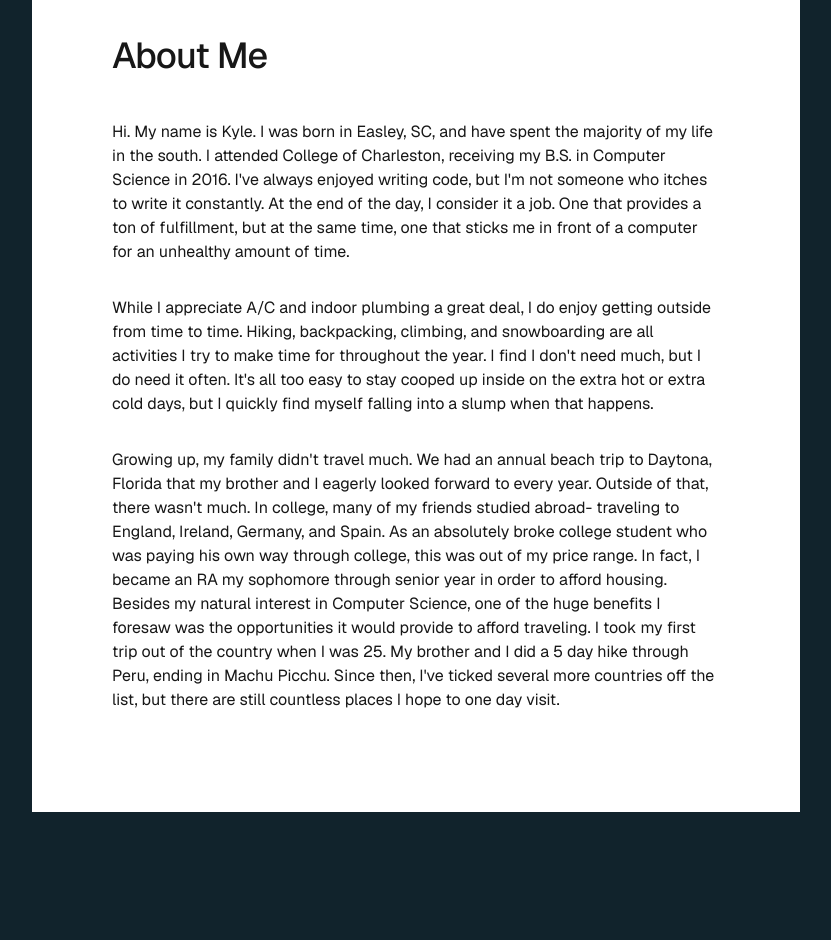
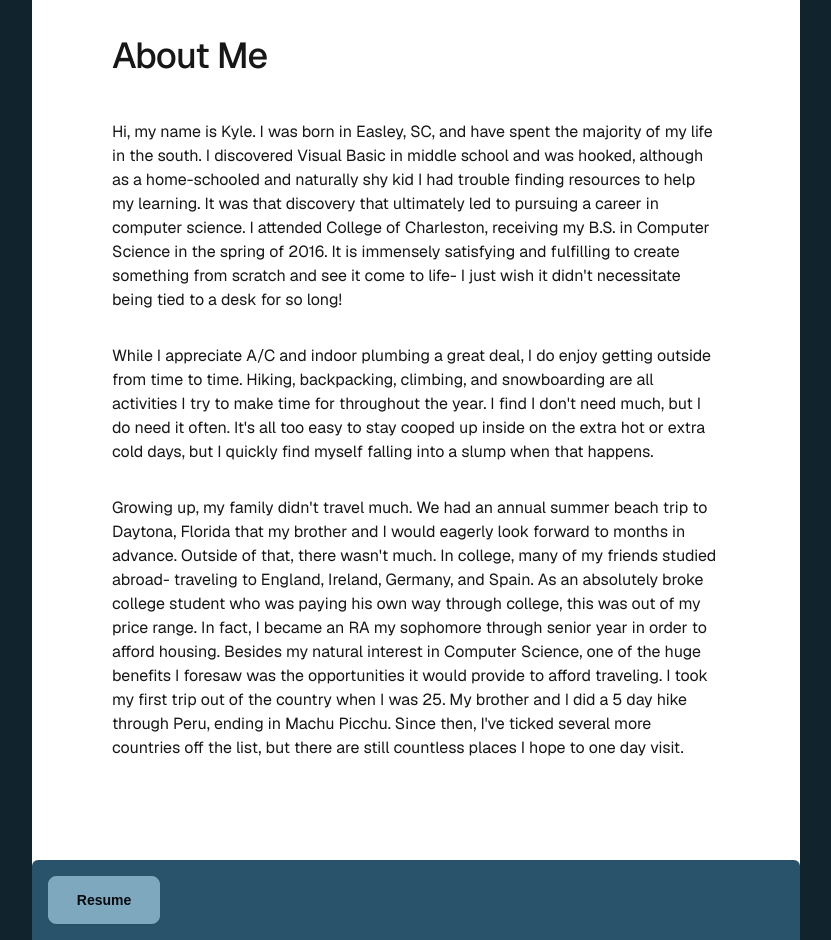
Before and after one commit to KyleBrooks242/website, a Next.js app: page /about in a window 1280 px wide. Shown: the part 440-1380 px from the top of the page, without its empty margins (224-1055 px from the left). Before the commit the page ends 1252 px from the top, so only its background shows below. Built offline with nearby package versions, Linux system fonts and the light colour scheme.

Commit message:
Add updated resume, fix some typos, start work on footer

```diff
--- a/src/app/about/page.tsx
+++ b/src/app/about/page.tsx
@@ -16,9 +16,12 @@ export default async function About() {
          </div>
          <h1 className="h1">About Me</h1>
          <p>
-            Hi. My name is Kyle. I was born in Easley, SC, and have spent the majority of my life in the south. I attended College of Charleston, receiving my B.S.
-            in Computer Science in 2016. I've always enjoyed writing code, but I'm not someone who itches to write it constantly. At the end of the day, I consider it a job.
-            One that provides a ton of fulfillment, but at the same time, one that sticks me in front of a computer for an unhealthy amount of time.
+            Hi, my name is Kyle. I was born in Easley, SC, and have spent the majority of my life in the south.
+            I discovered Visual Basic in middle school and was hooked, although as a home-schooled and naturally shy kid I had trouble finding resources to help my learning.
+            It was that discovery that ultimately led to pursuing a career in computer science.
+            I attended College of Charleston, receiving my B.S. in Computer Science in the spring of 2016.
+            It is immensely satisfying and fulfilling to create something from scratch and see it come to life-
+            I just wish it didn't necessitate being tied to a desk for so long!
           </p>
           <p>
             While I appreciate A/C and indoor plumbing a great deal, I do enjoy getting outside from time to time. Hiking, backpacking, climbing, and snowboarding are all activities
@@ -26,7 +29,7 @@ export default async function About() {
             the extra hot or extra cold days, but I quickly find myself falling into a slump when that happens.
           </p>
           <p>
-            Growing up, my family didn't travel much. We had an annual beach trip to Daytona, Florida that my brother and I eagerly looked forward to every year.
+            Growing up, my family didn't travel much. We had an annual summer beach trip to Daytona, Florida that my brother and I would eagerly look forward to months in advance.
             Outside of that, there wasn't much. In college, many of my friends studied abroad- traveling to England, Ireland, Germany, and Spain. As an absolutely broke
             college student who was paying his own way through college, this was out of my price range. In fact, I became an RA my sophomore through senior year in order
             to afford housing. Besides my natural interest in Computer Science, one of the huge benefits I foresaw was the opportunities it would provide to afford traveling.
--- /dev/null
+++ b/src/app/components/Footer.tsx
@@ -0,0 +1,28 @@
+import Link from "next/link";
+
+
+export default function Footer () {
+
+    return (
+        <footer className="footer bg-primary p-4 rounded-t-md content-end">
+        <nav>
+            {/* <a className="link link-hover" href="/brooks_kyle_resume.pdf" download>My Resume</a> */}
+            <Link className='btn btn-secondary w-28 self-center' href="/brooks_kyle_resume.pdf" download>Resume</Link>
+        </nav>
+        {/* <nav>
+            <h6 className="footer-title">Company</h6>
+            <a className="link link-hover">About us</a>
+            <a className="link link-hover">Contact</a>
+            <a className="link link-hover">Jobs</a>
+            <a className="link link-hover">Press kit</a>
+        </nav>
+        <nav>
+            <h6 className="footer-title">Legal</h6>
+            <a className="link link-hover">Terms of use</a>
+            <a className="link link-hover">Privacy policy</a>
+            <a className="link link-hover">Cookie policy</a>
+        </nav> */}
+        </footer>
+
+    )
+}
--- a/src/app/components/Header.tsx
+++ b/src/app/components/Header.tsx
@@ -5,7 +5,7 @@ export default function Header () {
 
 
     return (
-        <div className="navbar bg-primary rounded-b-lg">
+        <div className="navbar bg-primary rounded-b-md">
           <a className="btn btn-ghost mx-0  text-base sm:text-sm md:text-xl lg:text-lg xl:text-xl">Kyle Brooks</a>
 
           <Link className="link link-hover nav-link pr-4" href='/'>
--- a/src/app/contact/page.tsx
+++ b/src/app/contact/page.tsx
@@ -2,7 +2,7 @@ import Link from "next/link";
 
 export default async function Contact() {
     return (
-      <div className="grid grid-rows-[20px_1fr_20px] justify-items-center min-h-screen p-8 pb-20  sm:p-20 font-[family-name:var(--font-geist-sans)]">
+      <div className="grid grid-rows-[20px_1fr_20px] justify-items-center min-h-screen p-8 pb-20 sm:p-20 font-[family-name:var(--font-geist-sans)]">
         <main className="flex flex-col gap-8 row-start-2 items-center sm:items-start">
           <Link className='btn btn-primary mt-8 w-28 self-center' href='https://linkedin.com/in/kyle-brooks-a05053bb' target='_blank'>LinkedIn</Link>
           <Link className='btn btn-secondary w-28 self-center' href='https://github.com/KyleBrooks242' target='_blank'>Github</Link>
--- a/src/app/layout.tsx
+++ b/src/app/layout.tsx
@@ -2,6 +2,7 @@ import type { Metadata } from "next";
 import { Geist, Geist_Mono } from "next/font/google";
 import "./globals.css";
 import Header from "@/components/Header";
+import Footer from "@/components/Footer";
 
 const baseUrl = 'https://portfolio-blog-starter.vercel.app'
 
@@ -55,6 +56,7 @@ export default function RootLayout({
       >
         <Header/>
         {children}
+        <Footer/>
       </body>
     </html>
   );
--- a/src/app/page.tsx
+++ b/src/app/page.tsx
@@ -16,7 +16,7 @@ export default function Home() {
           If you have stumbled upon this page, chances are you are a potential employer, looking to hire a certain Kyle Brooks. You noticed he was bold enough
           to include his website in his LinkedIn, so you figured you'd go and take a look. Do not let the appearances of this page deceive you. What he
           lacks in design taste, he more than makes up for with his charm and his willingness to learn. So please-- take a look around, but be merciful in your
-        judgements. That is all I can ask.
+          judgments.
         </p>
         <p>
           The purpose of this site is a place for me to experiment and learn. Where possible, I'll be avoiding the blind copy/paste of
--- a/src/app/projects/page.tsx
+++ b/src/app/projects/page.tsx
@@ -27,7 +27,7 @@ export default async function Projects() {
          <p>
           Churdle is a copy of the popular Wordle word game. I decided to see how closely I could replicate it without looking at the source code or following
           any sort of tutorial.  So it wasn't an <strong>exact</strong> copy, I instead made a 6 letter variation and started to implement the idea of a 'bomb letter'. As far as I know,
-          that was never fully finshed... so the results might be more explosive than intended.
+          that was never fully finished... so the results might be more explosive than intended.
          </p>
          <p>
           Churdle releases a new word four times a day, and keeps track of user stats via a browser cookie.
```
Also changed, not shown: 1 other file (tests, documents, lock files or other folders). Lines whose indentation alone changed are shown as unchanged.
